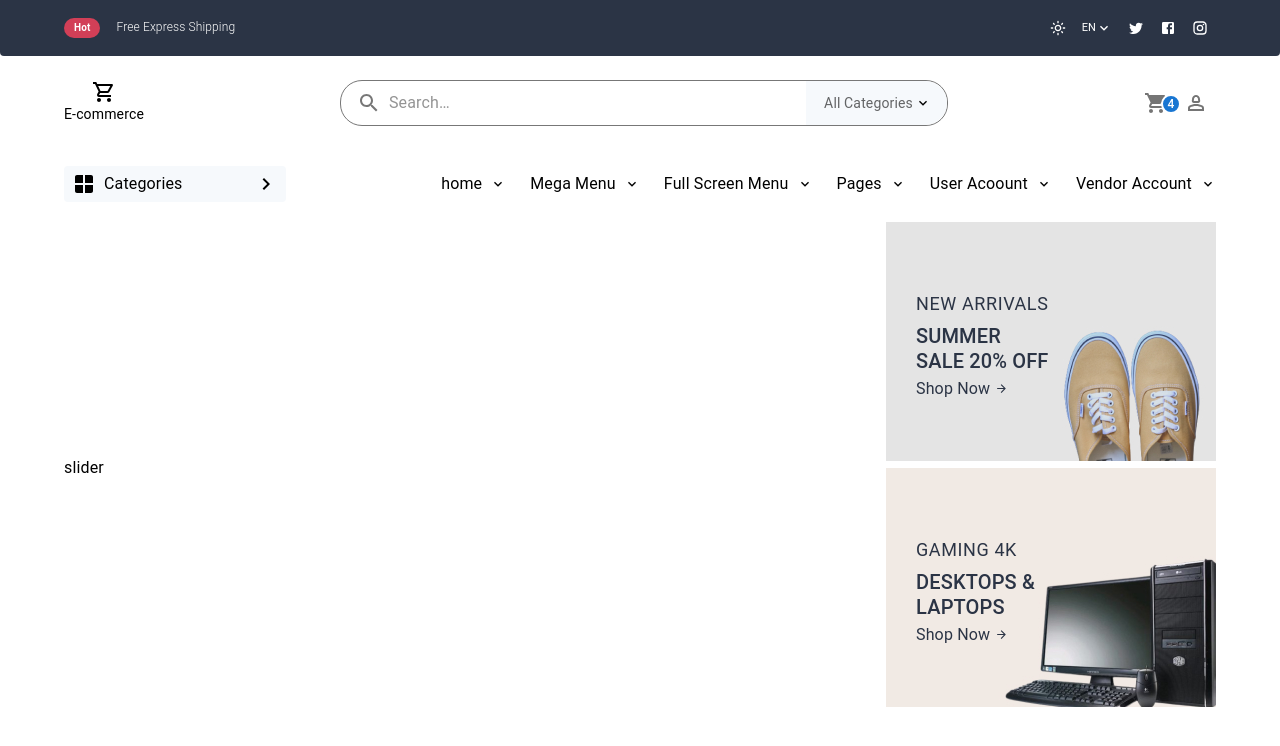
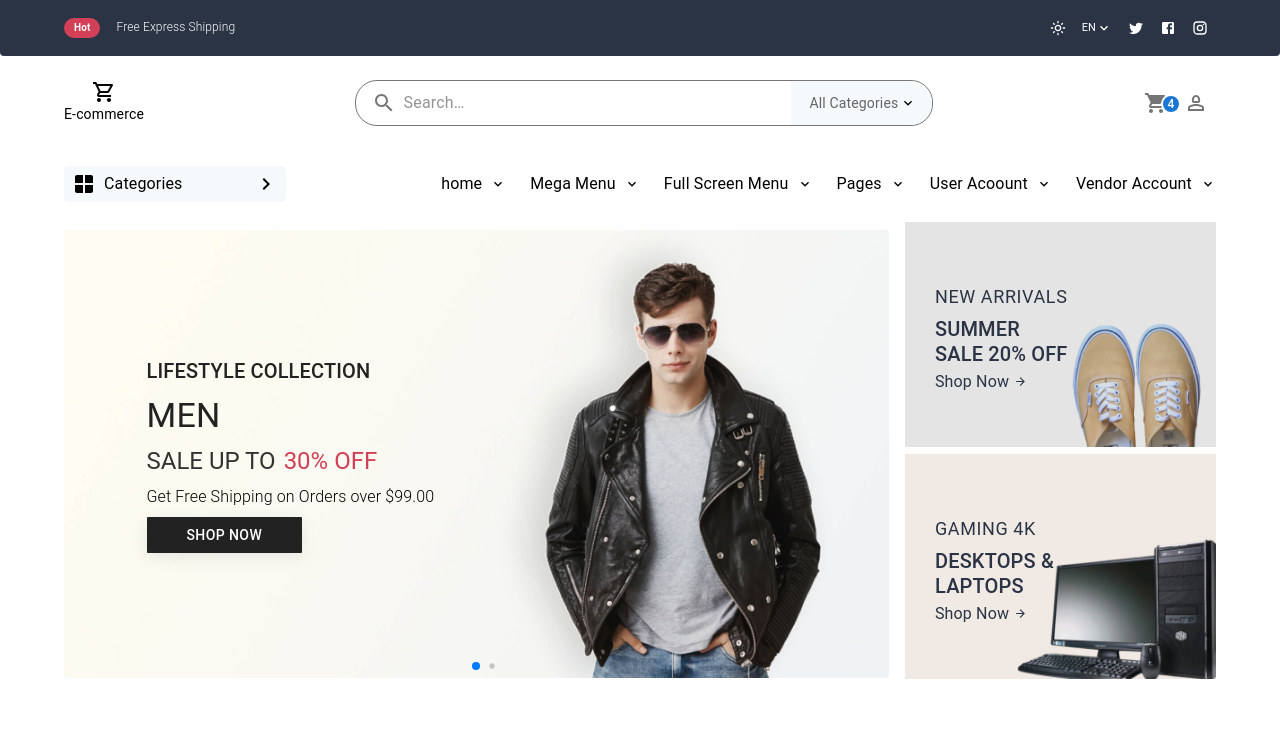
Before and after one commit to AbdelrahmanNabil9/E-commerce-App, a React (Vite) app: page / in a window 1280 px wide. Shown: the top 746 px of the page. Built offline with nearby package versions, Linux system fonts and the light colour scheme.

Commit message:
adding slinder to the hero section

```diff
--- a/package.json
+++ b/package.json
@@ -15,7 +15,8 @@
     "@mui/icons-material": "^5.14.11",
     "@mui/material": "^5.14.11",
     "react": "^18.2.0",
-    "react-dom": "^18.2.0"
+    "react-dom": "^18.2.0",
+    "swiper": "^11.1.1"
   },
   "devDependencies": {
     "@types/react": "^18.2.15",
--- a/src/components/Header/Header2.jsx
+++ b/src/components/Header/Header2.jsx
@@ -47,10 +47,10 @@ const Header2 = () => {
     },
     marginRight: theme.spacing(2),
     marginLeft: 0,
-    minWidth: "300px",
+    width: "250px",
     [theme.breakpoints.up("sm")]: {
       marginLeft: theme.spacing(3),
-      width: "auto",
+      width: "330px",
     },
   }));
 
--- a/src/components/hero/Hero.jsx
+++ b/src/components/hero/Hero.jsx
@@ -1,18 +1,186 @@
-import { Box, Container, Stack, Link, Typography } from "@mui/material";
-import ArrowForwardIcon from "@mui/icons-material/ArrowForward"
+import {
+	Box,
+	Container,
+	Stack,
+	Link,
+	Typography,
+	Button,
+	useTheme,
+} from "@mui/material";
+import ArrowForwardIcon from "@mui/icons-material/ArrowForward";
+// Import Swiper React components
+import { Swiper, SwiperSlide } from "swiper/react";
+
+// Import Swiper styles
+import "swiper/css";
+import "swiper/css/pagination";
+import "./swiper.css";
+
+// import required modules
+import { Pagination } from "swiper/modules";
 
 const Hero = () => {
+
+	const theme = useTheme();
 	return (
-    <Container sx={{ mt: 2.5, display: "flex", alignItems: "center"}}>
-      <Box flexGrow={1}>
-        slider
+		<Container sx={{ mt: 2.5, display: "flex", alignItems: "center", gap: 2 }}>
+			<Swiper
+				pagination={{ dynamicBullets: true }}
+        loop={true}
+				modules={[Pagination]}
+				className="mySwiper"
+			>
+				<SwiperSlide>
+					<img src="assets\t-shirts-react-ecomerce-dev-ali-youtube-channel\banner-15.jpg" />
+					<Box
+						sx={{
+							[theme.breakpoints.up("sm")]: {
+								position: "absolute",
+								left: "10%",
+								textAlign: "left",
+							},
+							[theme.breakpoints.down("sm")]: {
+								pt: 4,
+								pb: 6,
+							},
+						}}
+					>
+						<Typography sx={{ color: "#222" }} variant="h6">
+							LIFESTYLE COLLECTION
+						</Typography>
+						<Typography
+							sx={{
+								color: "#222",
+								fontWeight: 400,
+								my: 1,
+							}}
+							variant="h4"
+						>
+							MEN
+						</Typography>
+						<Stack
+              sx={{ justifyContent: {xs: "center", sm: "left"}}}
+							direction={"row"}
+							alignItems={"center"}
+						>
+							<Typography color={"#333"} mr={1} variant="h5">
+								SALE UP TO
+							</Typography>
+							<Typography color={"#D23F57"} variant="h5">
+								30% OFF
+							</Typography>
+						</Stack>
+						<Typography
+							sx={{ color: "000", fontWeight: 300, my: 1 }}
+							variant="body1"
+						>
+							Get Free Shipping on Orders over $99.00
+						</Typography>
+						<Button
+							sx={{
+								px: 5,
+								py: "1",
+								mt: "2",
+								backgroundColor: "#222",
+								boxShadow: "0px 4px 16px rgba(43, 52, 69, 0.1)",
+								color: "#fff",
+								borderRadius: "1px",
+								"&:hover": {
+									bgcolor: "#151515",
+									boxShadow: "0px 4px 16px rgba(43, 52, 69, 0.1)",
+								},
+							}}
+							variant="contained"
+						>
+							shop now
+						</Button>
 					</Box>
+				</SwiperSlide>
+				<SwiperSlide>
+					<img src="assets\t-shirts-react-ecomerce-dev-ali-youtube-channel\banner-25.jpg" />
+					<Box
+						sx={{
+							[theme.breakpoints.up("sm")]: {
+								position: "absolute",
+								left: "10%",
+								textAlign: "left",
+							},
+							[theme.breakpoints.down("sm")]: {
+								pt: 4,
+								pb: 6,
+							},
+						}}
+					>
+						<Typography sx={{ color: "#222" }} variant="h6">
+							LIFESTYLE COLLECTION
+						</Typography>
+						<Typography
+							sx={{
+								color: "#222",
+								fontWeight: 400,
+								my: 1,
+							}}
+							variant="h4"
+						>
+							WOMEN
+						</Typography>
+						<Stack
+              sx={{ justifyContent: {xs: "center", sm: "left"}}}
+							direction={"row"}
+							alignItems={"center"}
+						>
+							<Typography color={"#333"} mr={1} variant="h5">
+								SALE UP TO
+							</Typography>
+							<Typography color={"#D23F57"} variant="h5">
+								30% OFF
+							</Typography>
+						</Stack>
+						<Typography
+							sx={{ color: "000", fontWeight: 300, my: 1 }}
+							variant="body1"
+						>
+							Get Free Shipping on Orders over $99.00
+						</Typography>
+						<Button
+							sx={{
+								px: 5,
+								py: "1",
+								mt: "2",
+								backgroundColor: "#222",
+								boxShadow: "0px 4px 16px rgba(43, 52, 69, 0.1)",
+								color: "#fff",
+								borderRadius: "1px",
+								"&:hover": {
+									bgcolor: "#151515",
+									boxShadow: "0px 4px 16px rgba(43, 52, 69, 0.1)",
+								},
+							}}
+							variant="contained"
+						>
+							shop now
+						</Button>
+					</Box>
+				</SwiperSlide>{" "}
+			</Swiper>
 
-      <Box sx={{display: {xs: "none", md: "block"}}}>
-        <Box sx={{ position: "relative"}}>
-          <img src="assets\t-shirts-react-ecomerce-dev-ali-youtube-channel\banner-17.jpg" alt="" />
-          <Stack sx={{ position: "absolute", top: "50%", transform: "translateY(-50%)", left: "30px"}}>
-            <Typography variant= "caption"
+			<Box sx={{ display: { xs: "none", md: "block", minWidth: "27%" } }}>
+				<Box sx={{ position: "relative" }}>
+					<img
+						width={"100%"}
+						src="assets\t-shirts-react-ecomerce-dev-ali-youtube-channel\banner-17.jpg"
+						alt=""
+					/>
+					<Stack
+						sx={{
+							position: "absolute",
+							top: "50%",
+							transform: "translateY(-50%)",
+							left: "30px",
+						}}
+					>
+						<Typography
+							variant="caption"
 							sx={{
 								color: "#2B3445",
 								fontSize: "18px",
@@ -20,7 +188,8 @@ const Hero = () => {
 						>
 							NEW ARRIVALS
 						</Typography>
-            <Typography variant= "h6"
+						<Typography
+							variant="h6"
 							sx={{
 								color: "#2B3445",
 								lineHeight: "18px",
@@ -29,7 +198,8 @@ const Hero = () => {
 						>
 							SUMMER
 						</Typography>
-            <Typography variant= "h6"
+						<Typography
+							variant="h6"
 							sx={{
 								color: "#2B3445",
 							}}
@@ -44,22 +214,34 @@ const Hero = () => {
 								gap: "5px",
 								transition: "0.2s",
 
-              "&:hover":{
-                color: "#D23F57"
+								"&:hover": {
+									color: "#D23F57",
 								},
 							}}
 							href="#"
 							underline="none"
 						>
 							Shop Now
-              <ArrowForwardIcon sx={{ fontSize: "13px"}} />
+							<ArrowForwardIcon sx={{ fontSize: "13px" }} />
 						</Link>
 					</Stack>
 				</Box>
-        <Box sx={{ position: "relative"}}>
-         <img src="assets\t-shirts-react-ecomerce-dev-ali-youtube-channel\banner-16.jpg" alt="" />
-         <Stack sx={{ position: "absolute", top: "50%", transform: "translateY(-50%)", left: "30px"}}>
-            <Typography variant= "caption"
+				<Box sx={{ position: "relative" }}>
+					<img
+						width={"100%"}
+						src="assets\t-shirts-react-ecomerce-dev-ali-youtube-channel\banner-16.jpg"
+						alt=""
+					/>
+					<Stack
+						sx={{
+							position: "absolute",
+							top: "50%",
+							transform: "translateY(-50%)",
+							left: "30px",
+						}}
+					>
+						<Typography
+							variant="caption"
 							sx={{
 								color: "#2B3445",
 								fontSize: "18px",
@@ -67,7 +249,8 @@ const Hero = () => {
 						>
 							GAMING 4K
 						</Typography>
-            <Typography variant= "h6"
+						<Typography
+							variant="h6"
 							sx={{
 								color: "#2B3445",
 								lineHeight: "18px",
@@ -76,7 +259,8 @@ const Hero = () => {
 						>
 							DESKTOPS &
 						</Typography>
-            <Typography variant= "h6"
+						<Typography
+							variant="h6"
 							sx={{
 								color: "#2B3445",
 							}}
@@ -91,20 +275,20 @@ const Hero = () => {
 								gap: "5px",
 								transition: "0.2s",
 
-              "&:hover":{
-                color: "#D23F57"
+								"&:hover": {
+									color: "#D23F57",
 								},
 							}}
 							href="#"
 							underline="none"
 						>
 							Shop Now
-              <ArrowForwardIcon sx={{ fontSize: "13px"}} />
+							<ArrowForwardIcon sx={{ fontSize: "13px" }} />
 						</Link>
 					</Stack>
 				</Box>
 			</Box>
 		</Container>
-  )
-}
+	);
+};
 export default Hero;
--- /dev/null
+++ b/src/components/hero/swiper.css
@@ -0,0 +1,28 @@
+.swiper {
+  width: 100%;
+  height: 100%;
+}
+
+.swiper-slide {
+  text-align: center;
+  font-size: 18px;
+  background: #fff;
+
+  /* Center slide text vertically */
+  display: flex;
+  justify-content: center;
+  align-items: center;
+}
+
+.swiper-slide img {
+  display: block;
+  width: 100%;
+  height: 100%;
+  object-fit: cover;
+}
+
+@media (max-width: 600px) {
+  .swiper-slide img {
+    display: none;
+  }
+}
```
Also changed, not shown: 1 other file (tests, documents, lock files or other folders). Lines whose indentation alone changed are shown as unchanged.
